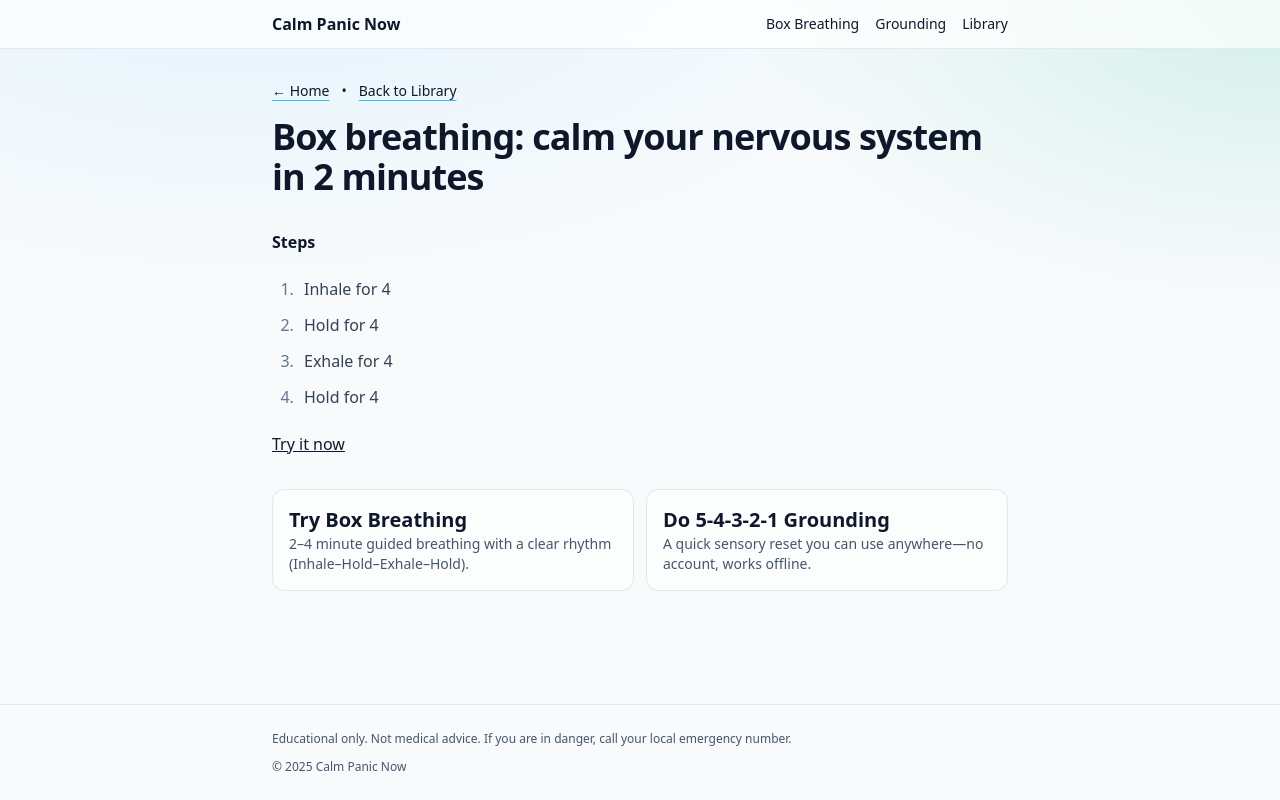
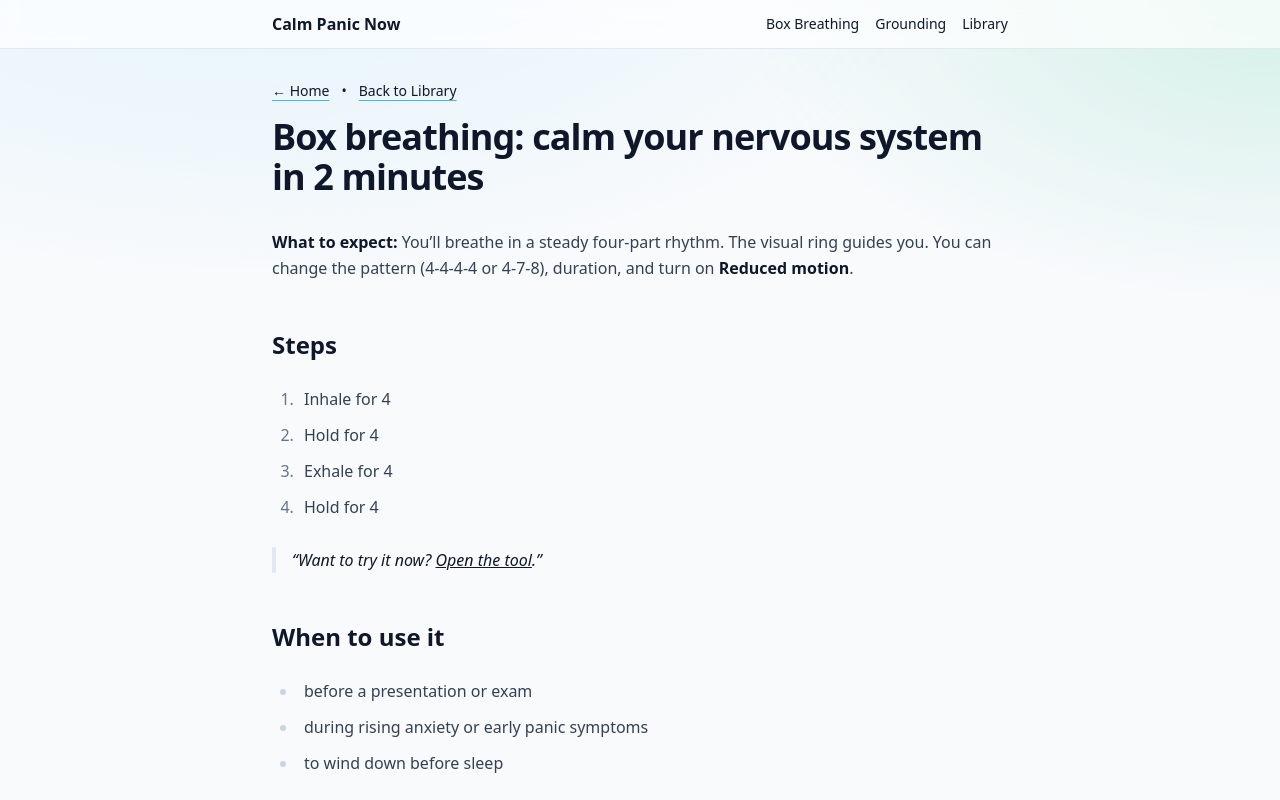
Before and after one commit to JiriTill/calm-panic-now, a Next.js app: page /library/box-breathing in a window 1280 px wide. Shown: the top 800 px of the page. Built offline with nearby package versions, Linux system fonts and the light colour scheme.

Commit message:
Update page.mdx

```diff
--- a/src/app/library/box-breathing/page.mdx
+++ b/src/app/library/box-breathing/page.mdx
@@ -2,10 +2,25 @@ export const metadata = { title: 'Box breathing — Calm Panic Now' }
 
 # Box breathing: calm your nervous system in 2 minutes
 
-**Steps**
+**What to expect:** You’ll breathe in a steady four-part rhythm. The visual ring guides you. You can change the pattern (4-4-4-4 or 4-7-8), duration, and turn on **Reduced motion**.
+
+## Steps
 1. Inhale for 4
 2. Hold for 4
 3. Exhale for 4
 4. Hold for 4
 
-[Try it now](/calm/box-breathing)
+> Want to try it now? **[Open the tool](/calm/box-breathing)**.
+
+## When to use it
+- before a presentation or exam
+- during rising anxiety or early panic symptoms
+- to wind down before sleep
+
+## FAQ
+**Does 4-7-8 help with panic?** Some people prefer a longer exhale—experiment and pick what feels best.
+**Is hyperventilation a risk?** Keep the pace comfortable; stop if light-headed.
+
+---
+
+**Related:** [How to stop a panic attack](/library/stop-panic-attack) · [5-4-3-2-1 grounding](/library/grounding-54321)
```
